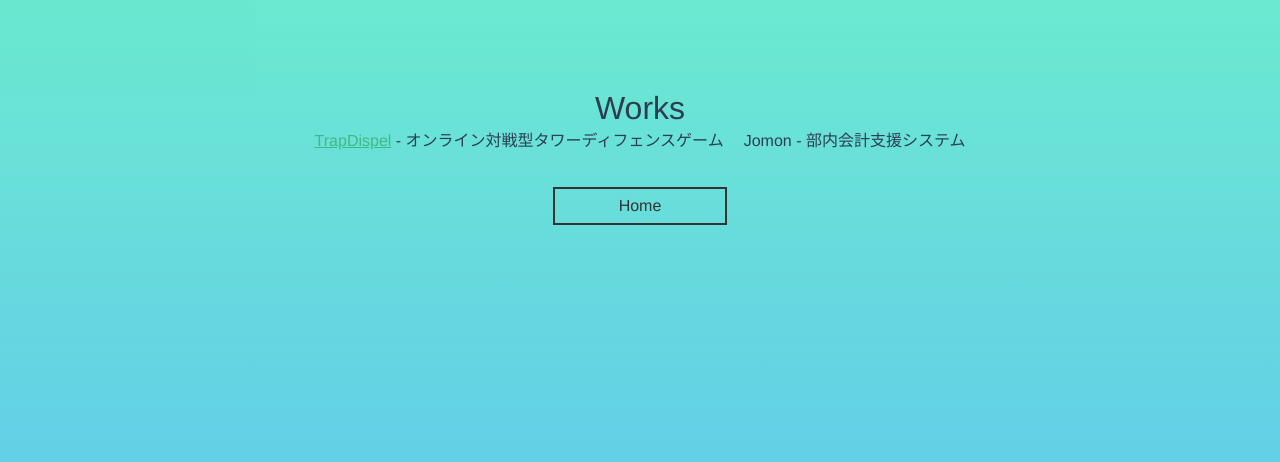
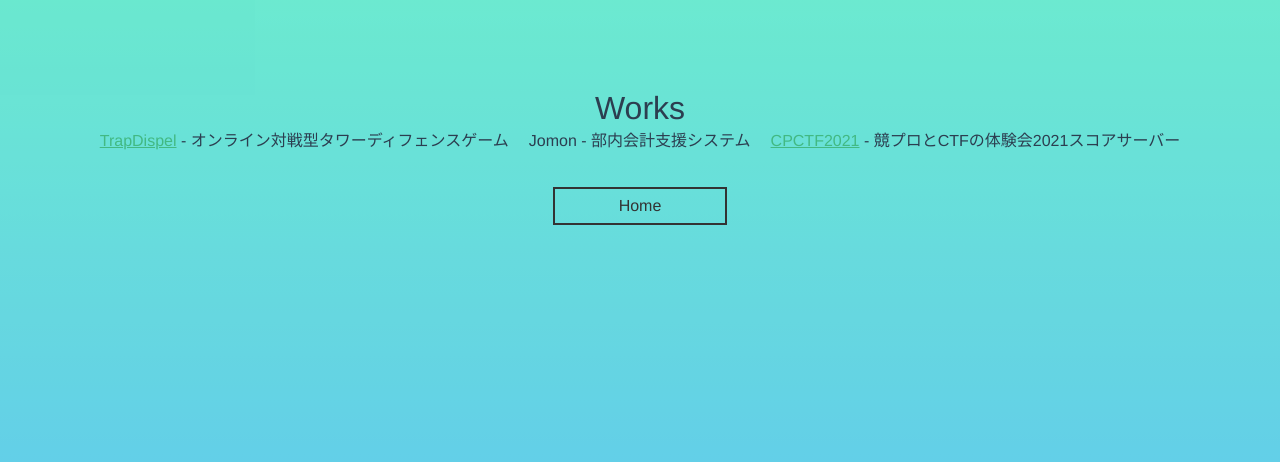
Before and after one commit to cskd8/cskd8.github.io, a Vue app: page /#/works in a window 1280 px wide. Shown: the part 160-622 px from the top of the page. Built offline with nearby package versions, Linux system fonts and the light colour scheme; the HTML template or start-up script is replaced by a standard one.

Commit message:
update works

```diff
--- a/package.json
+++ b/package.json
@@ -14,8 +14,8 @@
   },
   "devDependencies": {
     "@vue/cli-plugin-babel": "~4.5.0",
-    "@vue/cli-plugin-eslint": "~4.5.0",
-    "@vue/cli-service": "~4.5.0",
+    "@vue/cli-plugin-eslint": "^3.1.1",
+    "@vue/cli-service": "^3.12.1",
     "babel-eslint": "^10.1.0",
     "eslint": "^6.7.2",
     "eslint-plugin-vue": "^6.2.2",
--- a/src/components/work.vue
+++ b/src/components/work.vue
@@ -9,6 +9,7 @@
           <ul>
             <li><a href="https://TrapDispel.trap.games">TrapDispel</a> - オンライン対戦型タワーディフェンスゲーム</li>
             <li>Jomon - 部内会計支援システム</li>
+            <li><a href="https://trap.jp/post/1308/">CPCTF2021</a> - 競プロとCTFの体験会2021スコアサーバー</li>
           </ul>
           <br>
           <br>
```
Also changed, not shown: 1 other file (tests, documents, lock files or other folders).
